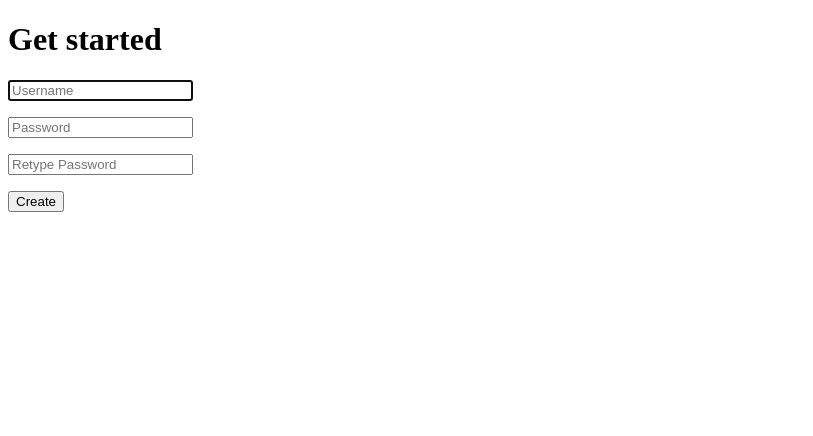
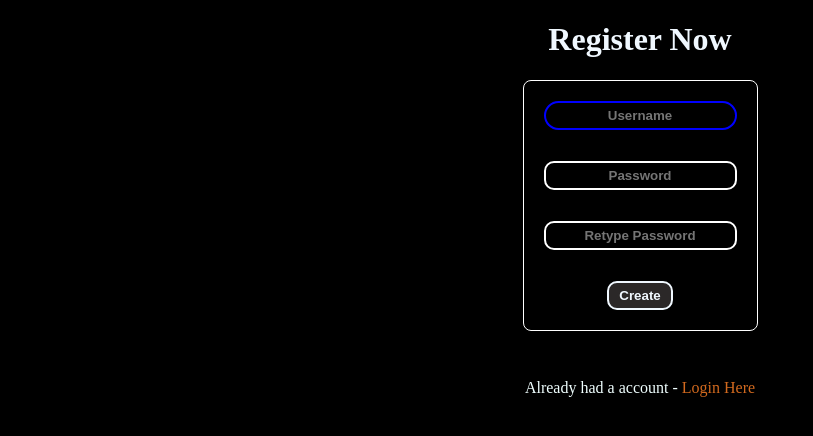
Before and after one commit to Amritaryal44/amritchat-app, a Flask app: page / in a window 1280 px wide. Shown: the top 436 px of the page, without its empty margins (0-813 px from the left). Run offline with Flask 2, Linux system fonts and the light colour scheme.

Commit message:
Adding some css effects

```diff
--- a/application.py
+++ b/application.py
@@ -90,4 +90,4 @@ def leave(data):
    send({'msg':data['username']+" has left the "+data['room']+" room."}, room=data['room'])
 
 if __name__ == "__main__":
-    socketio.run(app, debug=True)
+   socketio.run(app, debug=True)
--- /dev/null
+++ b/static/styles/form_style.css
@@ -0,0 +1,62 @@
+h1 {
+    text-align: center;
+    color: aliceblue;
+}
+
+body {
+    background-color: black;
+    text-align: center;
+}
+
+#login-box {
+    margin-top: 3em;
+    color: azure;
+}
+
+#login-box a{
+    color: chocolate;
+    text-decoration: none;
+}
+
+form {
+    padding: 20px;
+    background-color: black;
+    border: solid 1px white;
+    border-radius: 8px;
+    display:inline-block;
+    width: auto;
+}
+
+form div .form-control {
+    margin-bottom: 15px;
+    border-radius: 10px;
+    padding: 5px;
+    border: solid 2px white;
+    background-color: black;
+    color: aliceblue;
+    text-align: center;
+    outline: none;
+    font-weight: bold;
+}
+
+form div .form-control:focus {
+    border: solid 2px blue;
+    border-radius: 15px;
+    transition: 0.5s;
+}
+
+form div #submit-button {
+    background-color: rgb(43, 40, 40);
+    color: aliceblue;
+    border: solid 2px;
+    border-radius: 10px;
+    padding: 10px;
+    padding-top: 5px;
+    padding-bottom: 5px;
+    font-weight: bold;
+}
+
+form div #submit-button:hover {
+    border-color: blue;
+    transition: 0.3s;
+}
--- a/templates/index.html
+++ b/templates/index.html
@@ -5,15 +5,18 @@
 {% block title %}Registration{% endblock %}
 
 {% block content %}
-    <h1>Get started</h1>
-    <form action="{{ url_for('index')}}", method="POST">
-
+    <h1>Register Now</h1>
+    <form action="{{ url_for('index') }}", method="POST">
         {{ displayField(form.username, 'Username', autocomplete="off", autofocus=true) }}
         {{ displayField(form.password, 'Password') }}
         {{ displayField(form.confirm_pswd, 'Retype Password') }}
         <div>
-            {{ form.submit_button }}
+            {{ form.submit_button(id="submit-button") }}
         </div>
         {{ form.csrf_token }}
     </form>
+
+    <div id="login-box">
+        <span>Already had a account - <a href="{{ url_for('login') }}">Login Here</a></span>
+    </div>
 {% endblock %}
--- a/templates/login.html
+++ b/templates/login.html
@@ -11,7 +11,7 @@
         {{ displayField(form.username, 'Username', autocomplete="off", autofocus=true) }}
         {{ displayField(form.password, 'Password') }}
         <div>
-            {{ form.submit_button }}
+            {{ form.submit_button(id='submit-button') }}
         </div>
         {{ form.csrf_token }}
     </form>
--- a/templates/prelogin-layout.html
+++ b/templates/prelogin-layout.html
@@ -1,9 +1,10 @@
 <!DOCTYPE html>
 <html lang="en" dir="ltr">
 
+<link rel="stylesheet" href="{{ url_for('static', filename='styles/form_style.css') }}">
 <head>
     <meta charset="utf-8">
-    <title>{% block title %}{% endblock %} - RChat</title>
+    <title>{% block title %}{% endblock %} - AmritChat</title>
 </head>
 
 <body>
```
Also changed, not shown: static/scripts/socketio.js (+20 -3 lines), static/styles/chat_style.css (added, +180 -0 lines), templates/chat.html (+5 -4 lines).
